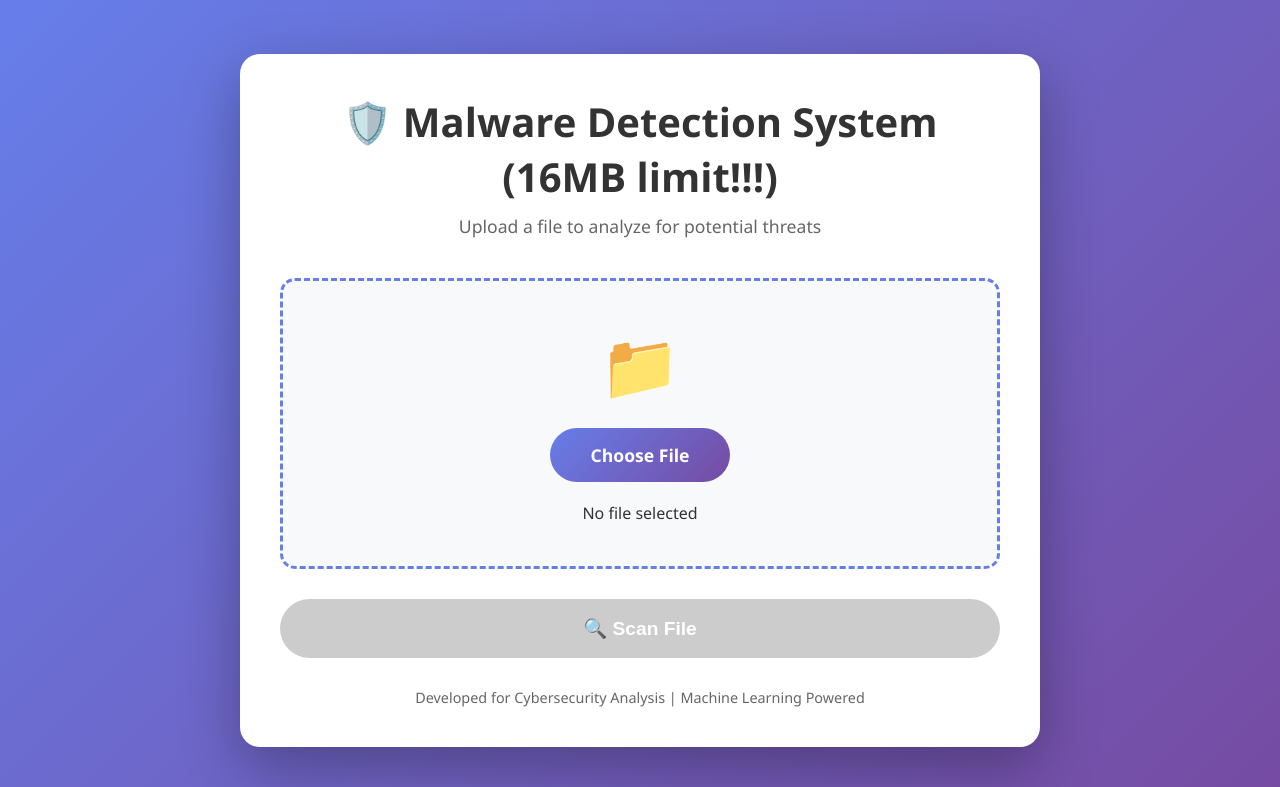
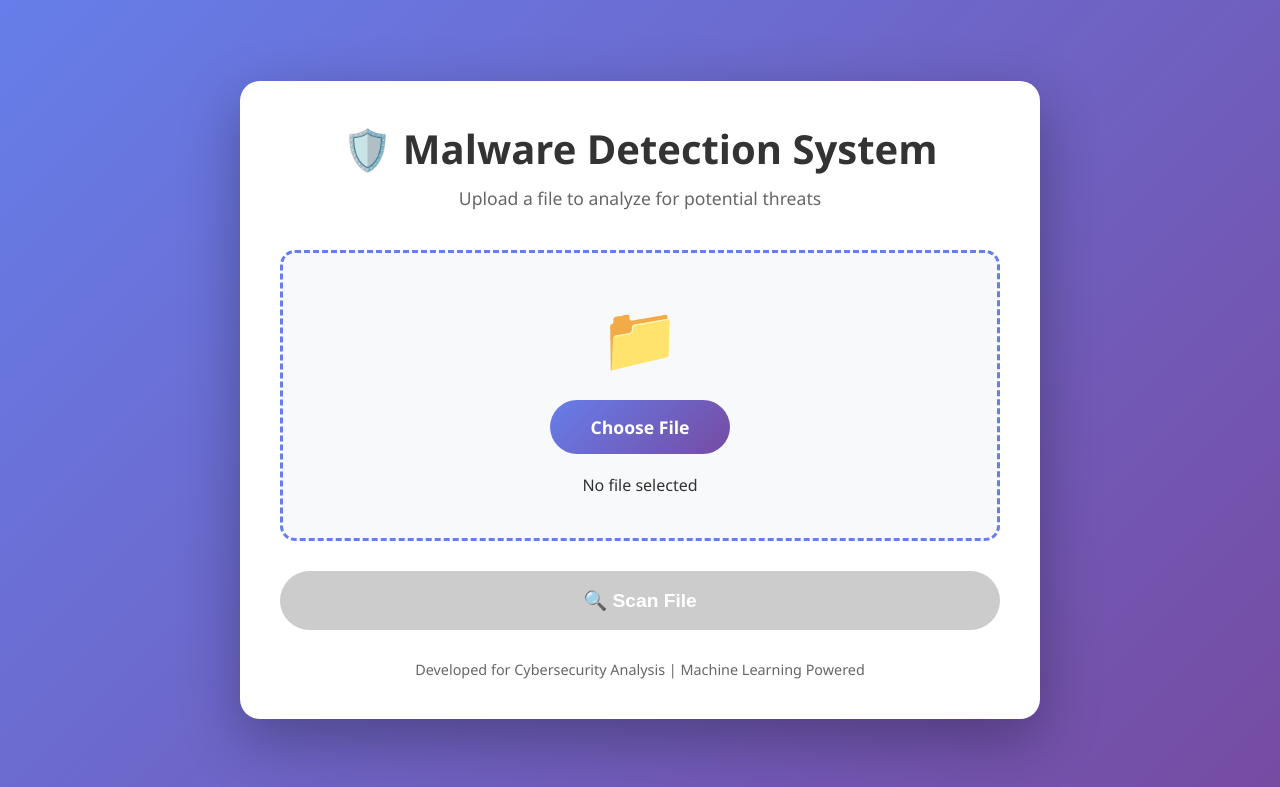
Before and after one commit to alonpersonal4-cloud/Malicious-file-detection-system, a Flask app: page / in a window 1280 px wide. Shown: the top 787 px of the page. Run offline with Flask 3, Linux system fonts and the light colour scheme; parts of the project's set-up code (start-up, migrations or seed data) failed here and were passed over.

Commit message:
Final touch

```diff
--- a/templates/Index.html
+++ b/templates/Index.html
@@ -178,7 +178,7 @@
 </head>
 <body>
     <div class="container">
-        <h1>🛡️ Malware Detection System (16MB limit!!!)</h1>
+        <h1>🛡️ Malware Detection System</h1>
         <p class="subtitle">Upload a file to analyze for potential threats</p>
 
         <form action="/scan" method="POST" enctype="multipart/form-data">
```
